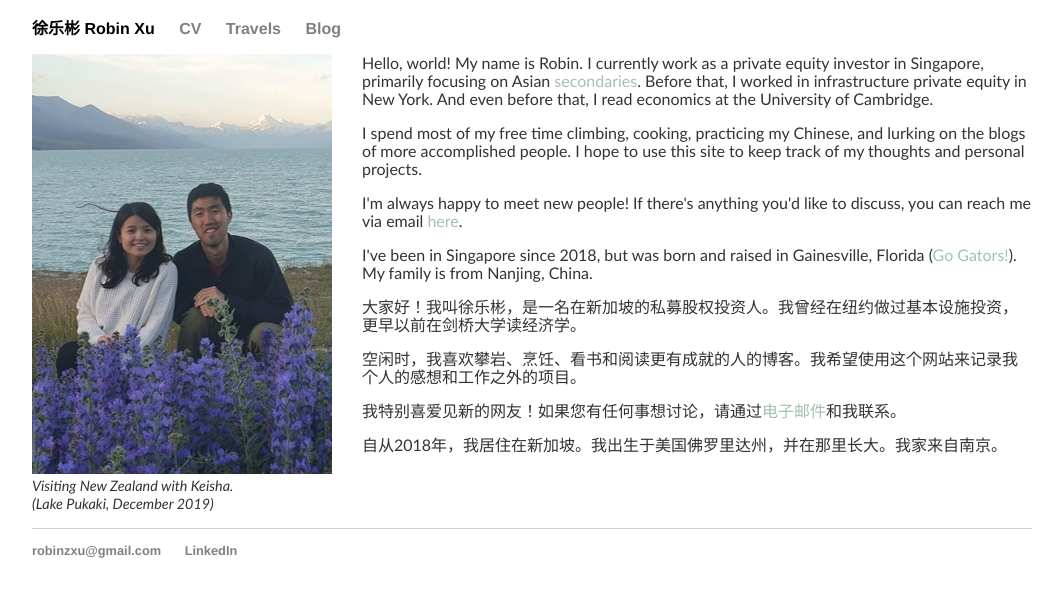
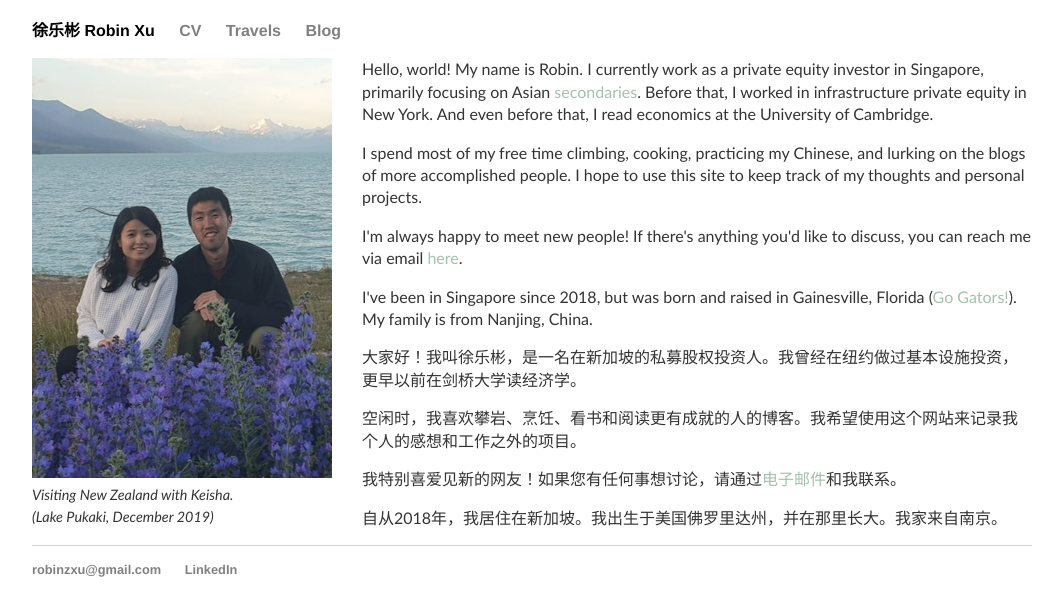
Before and after one commit to robinzxu/robinzxu.github.io, a Jekyll site: the page index.html, which Jekyll copies as it is, in a window 1280 px wide. Shown: the top 616 px of the page, without its empty margins (108-1171 px from the left). Built offline with Jekyll 4.4.1, drawn with Linux system fonts in a browser that asks for light colours.

Commit message:
Update main.css

```diff
--- a/css/main.css
+++ b/css/main.css
@@ -3,7 +3,7 @@ body {
     width: 90%;
     max-width:1000px;
     font-family: 'Calibri', 'Helvetica', 'Arial', 'Sans-Serif';
-    line-height: 1.125em;
+    line-height: 1.4em;
     color: #333;
 }
 
```
